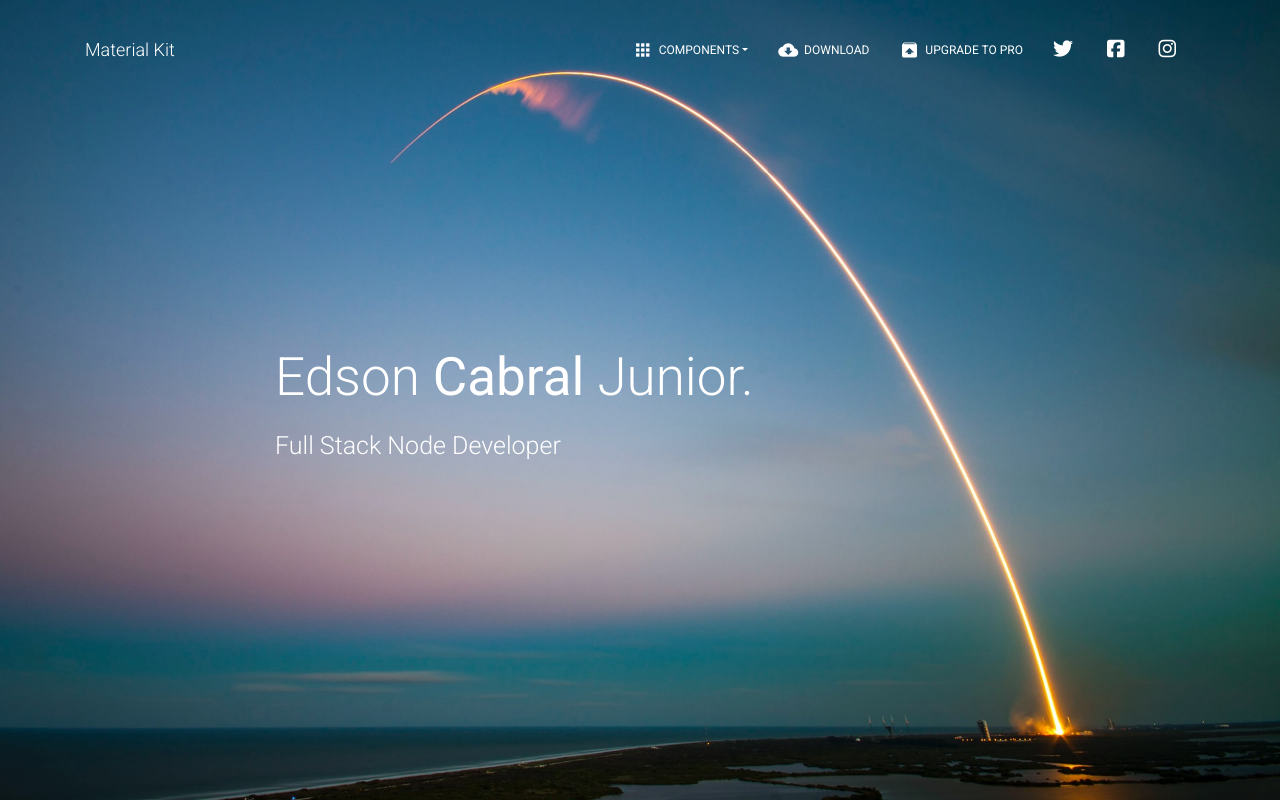
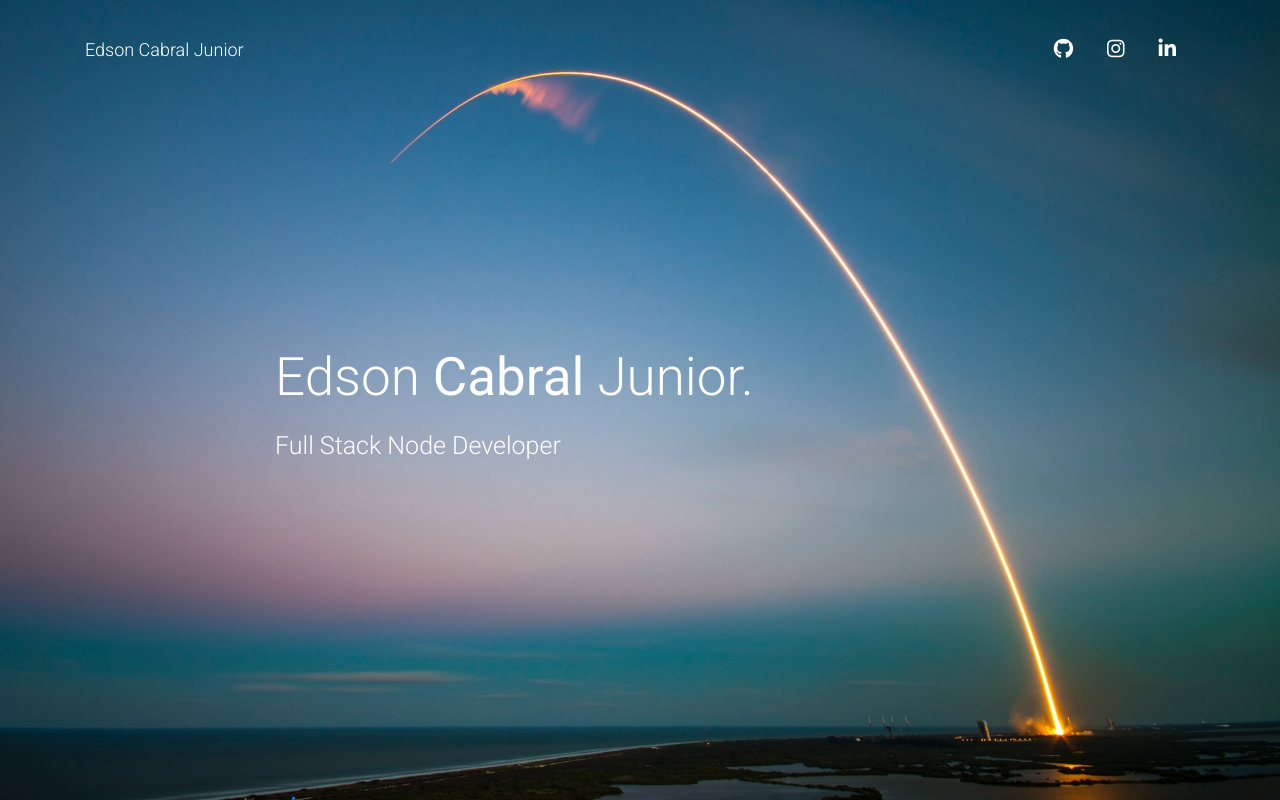
Before and after one commit to e2cabral/e2cabral.github.io, a React (Create React App) app: page / in a window 1280 px wide. Built offline with nearby package versions, Linux system fonts and the light colour scheme.

Commit message:
🚧 create a navbar component

```diff
--- a/src/components/NavBar/NavBar.tsx
+++ b/src/components/NavBar/NavBar.tsx
@@ -5,8 +5,9 @@ export const NavBar: React.FC = () => {
     <nav className="navbar navbar-transparent navbar-color-on-scroll fixed-top navbar-expand-lg" color-on-scroll="100" id="sectionsNav">
       <div className="container">
         <div className="navbar-translate">
-          <a className="navbar-brand" href="#">
-            Material Kit </a>
+          <a className="navbar-brand" href="https://e2cabral.github.io">
+            Edson Cabral Junior
+          </a>
           <button className="navbar-toggler" type="button" data-toggle="collapse" aria-expanded="false" aria-label="Toggle navigation">
             <span className="sr-only">Toggle navigation</span>
             <span className="navbar-toggler-icon"></span>
@@ -16,42 +17,29 @@ export const NavBar: React.FC = () => {
         </div>
         <div className="collapse navbar-collapse">
           <ul className="navbar-nav ml-auto">
-            <li className="dropdown nav-item">
-              <a href="#" className="dropdown-toggle nav-link" data-toggle="dropdown">
-                <i className="material-icons">apps</i> Components
+            <li className="nav-item">
+              <a className="nav-link" rel="tooltip" title="" data-placement="bottom" href="https://github.com/e2cabral" target="_blank" data-original-title="Follow us on Twitter">
+                <i className="fa fa-github"></i>
               </a>
-              <div className="dropdown-menu dropdown-with-icons">
-                <a href="./index.html" className="dropdown-item">
-                  <i className="material-icons">layers</i> All Components
-                </a>
-                <a href="#" className="dropdown-item">
-                  <i className="material-icons">content_paste</i> Documentation
-                </a>
-              </div>
             </li>
+            {/* <li className="nav-item"> */}
+              {/* <a className="nav-link" rel="tooltip" title="" data-placement="bottom" href="https://twitter.com" target="_blank" data-original-title="Follow us on Twitter"> */}
+                {/* <i className="fa fa-twitter"></i> */}
+              {/* </a> */}
+            {/* </li> */}
+            {/* <li className="nav-item"> */}
+              {/* <a className="nav-link" rel="tooltip" title="" data-placement="bottom" href="https://www.facebook.com" target="_blank" data-original-title="Like us on Facebook"> */}
+                {/* <i className="fa fa-facebook-square"></i> */}
+              {/* </a> */}
+            {/* </li> */}
             <li className="nav-item">
-              <a className="nav-link" href="javascript:void(0)">
-                <i className="material-icons">cloud_download</i> Download
+              <a className="nav-link" rel="tooltip" title="" data-placement="bottom" href="https://www.instagram.com/odevjr/" target="_blank" data-original-title="Follow us on Instagram">
+                <i className="fa fa-instagram"></i>
               </a>
             </li>
             <li className="nav-item">
-              <a className="nav-link" href="#" target="_blank">
-                <i className="material-icons">unarchive</i> Upgrade to PRO
-              </a>
-            </li>
-            <li className="nav-item">
-              <a className="nav-link" rel="tooltip" title="" data-placement="bottom" href="https://twitter.com" target="_blank" data-original-title="Follow us on Twitter">
-                <i className="fa fa-twitter"></i>
-              </a>
-            </li>
-            <li className="nav-item">
-              <a className="nav-link" rel="tooltip" title="" data-placement="bottom" href="https://www.facebook.com" target="_blank" data-original-title="Like us on Facebook">
-                <i className="fa fa-facebook-square"></i>
-              </a>
-            </li>
-            <li className="nav-item">
-              <a className="nav-link" rel="tooltip" title="" data-placement="bottom" href="https://www.instagram.com/" target="_blank" data-original-title="Follow us on Instagram">
-                <i className="fa fa-instagram"></i>
+              <a className="nav-link" rel="tooltip" title="" data-placement="bottom" href="https://www.linkedin.com/in/e2-cabral-junior/" target="_blank" data-original-title="Follow us on Instagram">
+                <i className="fa fa-linkedin"></i>
               </a>
             </li>
           </ul>
```
